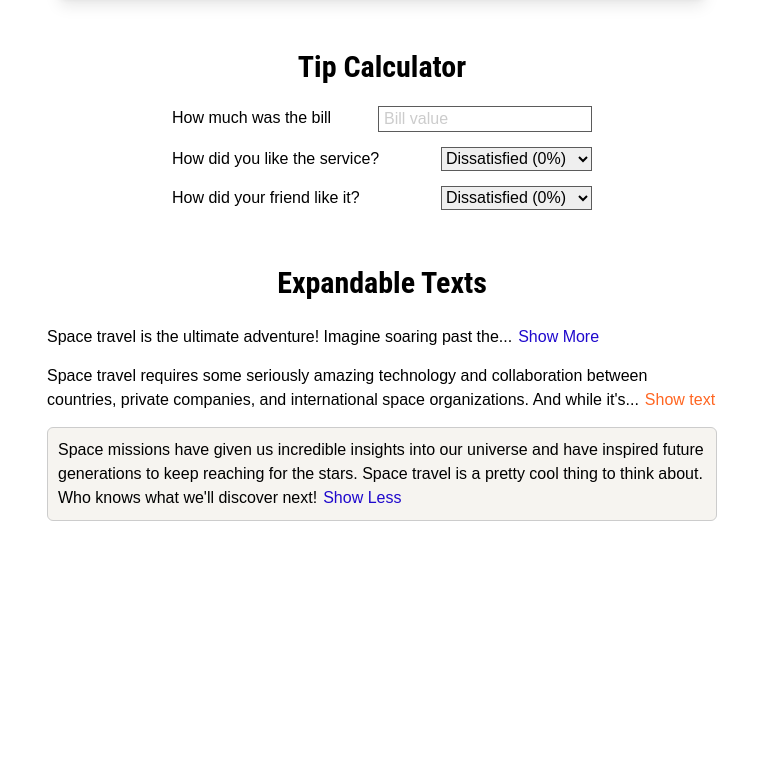
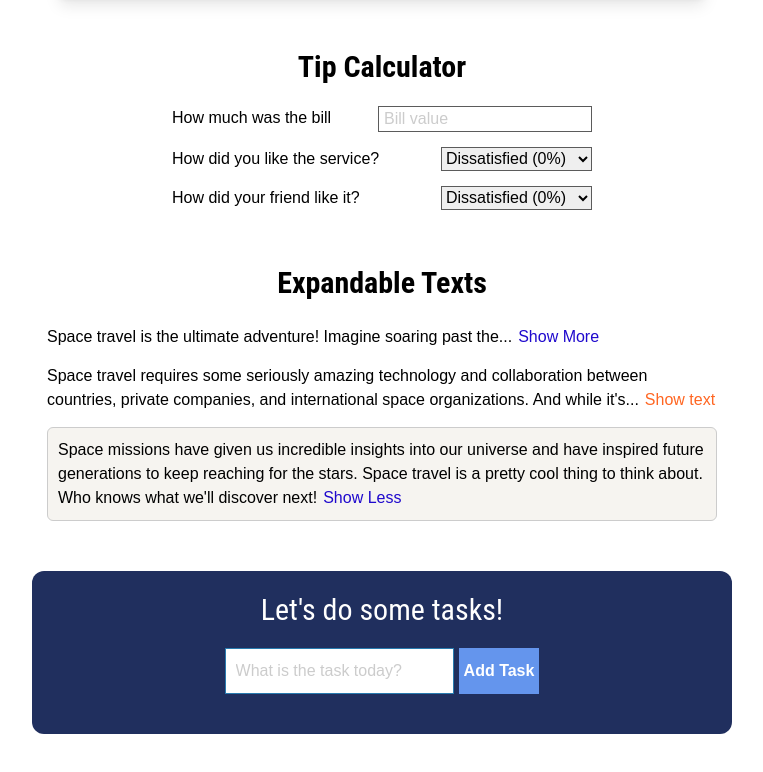
Before and after one commit to Alex-MI10/mini-projects, a React (Create React App) app: page / in a window 1280 px wide. Shown: the part 656-1428 px from the top of the page, without its empty margins (258-1021 px from the left). Before the commit the page ends 1227 px from the top, so only its background shows below. Built offline with nearby package versions, Linux system fonts and the light colour scheme.

Commit message:
packages for icons, to do app done, styling the app done

```diff
--- a/package.json
+++ b/package.json
@@ -7,6 +7,7 @@
     "@fortawesome/free-brands-svg-icons": "^6.5.1",
     "@fortawesome/free-regular-svg-icons": "^6.5.1",
     "@fortawesome/free-solid-svg-icons": "^6.5.1",
+    "@fortawesome/react-fontawesome": "^0.2.0",
     "@testing-library/jest-dom": "^5.17.0",
     "@testing-library/react": "^13.4.0",
     "@testing-library/user-event": "^13.5.0",
--- a/src/Accordion/style.scss
+++ b/src/Accordion/style.scss
@@ -3,6 +3,7 @@
 @tailwind utilities;
 
 * {
+  font-family: "Poppins", sans-serif;
   @apply p-0
   m-0
   box-border;
--- a/src/App.js
+++ b/src/App.js
@@ -3,6 +3,7 @@ import Accordion from "./Accordion/Accordion";
 import Data from "./Accordion/AccordionData";
 import TipCalculator from "./BillCalc/TipCalculator";
 import TextExpand from "./Expand/TextExpand";
+import ToDoWrapper from "./ToDoApp/TodoWrapper";
 
 export default function App() {
   return (
@@ -11,6 +12,7 @@ export default function App() {
       <Accordion data={Data} />
       <TipCalculator />
       <TextExpand />
+      <ToDoWrapper />
     </div>
   );
 }
--- a/src/BillCalc/style.scss
+++ b/src/BillCalc/style.scss
@@ -1,16 +1,6 @@
 @tailwind base;
 @tailwind components;
 @tailwind utilities;
-
-* {
-  @apply p-0
-  m-0
-  box-border;
-}
-
-body {
-  font-family: sans-serif;
-}
 
 .tip-calculator {
   @apply max-w-450
--- a/src/ToDoApp/EditToDoForm.js
+++ b/src/ToDoApp/EditToDoForm.js
@@ -0,0 +1,27 @@
+import { React, useState } from "react";
+
+export default function EditToDoForm({ editToDo, task }) {
+  const [value, setValue] = useState("");
+
+  function handleSubmit(e) {
+    e.preventDefault();
+    editToDo(value, task.id);
+
+    setValue("");
+  }
+
+  return (
+    <form className="todo-wrapper--form" onSubmit={handleSubmit}>
+      <input
+        type="text"
+        className="todo-wrapper--input"
+        placeholder="Update Task"
+        value={value}
+        onChange={(e) => setValue(e.target.value)}
+      />
+      <button type="submit" className="todo-wrapper--btn" disabled={!value}>
+        Update Task
+      </button>
+    </form>
+  );
+}
--- a/src/ToDoApp/ToDo.js
+++ b/src/ToDoApp/ToDo.js
@@ -0,0 +1,33 @@
+import React from "react";
+import { FontAwesomeIcon } from "@fortawesome/react-fontawesome";
+import { faPenToSquare } from "@fortawesome/free-solid-svg-icons";
+import { faTrash } from "@fortawesome/free-solid-svg-icons";
+
+export default function ToDo({ task, toggleComplete, deleteToDo, editToDo }) {
+  return (
+    <div className="todo-wrapper--todo">
+      <p
+        onClick={() => toggleComplete(task.id)}
+        className={`${
+          task.completed
+            ? "todo-wrapper--completed"
+            : "todo-wrapper--incompleted"
+        }`}
+      >
+        {task.task}
+      </p>
+      <div class="flex">
+        <FontAwesomeIcon
+          className="todo-wrapper--edit-icon"
+          icon={faPenToSquare}
+          onClick={() => editToDo(task.id)}
+        />
+        <FontAwesomeIcon
+          className="todo-wrapper--delete-icon ml-10"
+          icon={faTrash}
+          onClick={() => deleteToDo(task.id)}
+        />
+      </div>
+    </div>
+  );
+}
--- a/src/ToDoApp/ToDoForm.js
+++ b/src/ToDoApp/ToDoForm.js
@@ -0,0 +1,27 @@
+import { React, useState } from "react";
+
+export default function ToDoForm({ addToDo }) {
+  const [value, setValue] = useState("");
+
+  function handleSubmit(e) {
+    e.preventDefault();
+    addToDo(value);
+
+    setValue("");
+  }
+
+  return (
+    <form className="todo-wrapper--form" onSubmit={handleSubmit}>
+      <input
+        type="text"
+        className="todo-wrapper--input"
+        placeholder="What is the task today?"
+        value={value}
+        onChange={(e) => setValue(e.target.value)}
+      />
+      <button type="submit" className="todo-wrapper--btn" disabled={!value}>
+        Add Task
+      </button>
+    </form>
+  );
+}
--- a/src/ToDoApp/TodoWrapper.js
+++ b/src/ToDoApp/TodoWrapper.js
@@ -0,0 +1,83 @@
+import { React, useState } from "react";
+import ToDoForm from "./ToDoForm";
+import ToDo from "./ToDo";
+import { v4 as uuidv4 } from "uuid";
+import "./style.scss";
+import EditToDoForm from "./EditToDoForm";
+
+uuidv4();
+
+export default function ToDoWrapper() {
+  const [toDos, setToDos] = useState([]);
+
+  function AddToDo(todo) {
+    setToDos([
+      ...toDos,
+      { id: uuidv4(), task: todo, completed: false, isEditing: false },
+    ]);
+  }
+
+  function toggleComplete(id) {
+    setToDos(
+      toDos.map((todo) =>
+        todo.id === id
+          ? {
+              ...todo,
+              completed: !todo.completed,
+            }
+          : todo
+      )
+    );
+  }
+
+  function editToDo(id) {
+    setToDos(
+      toDos.map((todo) =>
+        todo.id === id
+          ? {
+              ...todo,
+              isEditing: !todo.isEditing,
+            }
+          : todo
+      )
+    );
+  }
+
+  function deleteToDo(id) {
+    setToDos(toDos.filter((todo) => todo.id !== id));
+  }
+
+  function editTask(task, id) {
+    setToDos(
+      toDos.map((todo) =>
+        todo.id === id
+          ? {
+              ...todo,
+              task,
+              isEditing: !todo.isEditing,
+            }
+          : todo
+      )
+    );
+  }
+
+  return (
+    <div className="todo-wrapper">
+      <h1>Let's do some tasks!</h1>
+      <ToDoForm addToDo={AddToDo} />
+      {toDos.map((todo, index) =>
+        todo.isEditing ? (
+          <EditToDoForm key={todo.id} editToDo={editTask} task={todo} />
+        ) : (
+          <ToDo
+            task={todo}
+            key={index}
+            toggleComplete={toggleComplete}
+            editToDo={editToDo}
+            deleteToDo={deleteToDo}
+          />
+        )
+      )}
+    </div>
+  );
+}
--- /dev/null
+++ b/src/ToDoApp/style.scss
@@ -0,0 +1,67 @@
+.todo-wrapper {
+  @apply max-w-700 md:mx-auto bg-blue-dark rounded-xl mb-50 p-20 mx-15;
+  h1 {
+    @apply text-white
+    font-roboto
+    mb-20
+    text-30 leading-tight
+    text-center;
+  }
+  &--form {
+    @apply flex justify-center gap-5 max-w-full
+    mb-20;
+  }
+  &--input {
+    @apply outline-0
+    bg-none
+    border
+    border-blue
+    p-10
+    max-w-300;
+
+    &::placeholder {
+      @apply text-gray-500;
+    }
+  }
+
+  &--btn {
+    @apply bg-blue-100
+    text-white
+    font-bold
+    border-none
+    p-5
+    cursor-pointer;
+  }
+
+  &--todo {
+    @apply max-w-400
+    w-full
+    mx-auto
+    flex
+    justify-between
+    items-center
+    bg-turquoise-100
+    text-gray
+    p-10
+    rounded-xl
+    mb-15;
+  }
+
+  &--edit-icon,
+  &--delete-icon {
+    @apply cursor-pointer;
+  }
+
+  &--completed {
+    @apply line-through
+    cursor-pointer
+    w-full;
+  }
+
+  &--incompleted {
+    @apply text-gray
+    font-bold
+    cursor-pointer
+    w-full;
+  }
+}
--- a/tailwind.config.js
+++ b/tailwind.config.js
@@ -17,6 +17,7 @@ module.exports = {
         200: "#ced4da",
         300: "#5B5B5B",
         400: "#ccc",
+        500: "ffffff4d",
       },
       turquoise: {
         DEFAULT: "#00D1D2",
@@ -101,7 +102,7 @@ module.exports = {
       170: "170px",
       175: "175px",
       180: "180px",
-      190: "190px",
+      195: "195px",
       200: "200px",
       300: "300px",
       half: "50%",
```
Also changed, not shown: 1 other file (tests, documents, lock files or other folders).
